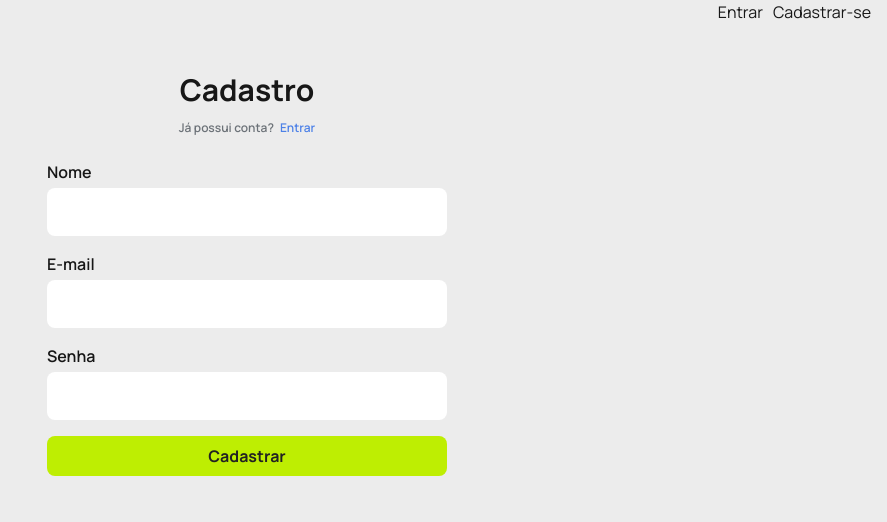
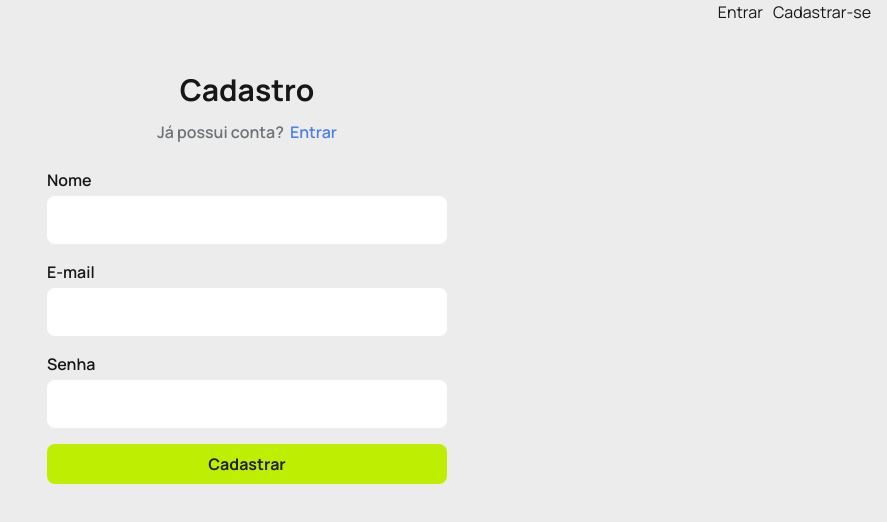
Before and after one commit to guerreiru/conecta, a Next.js app: page /register in a window 1280 px wide. Shown: the top 522 px of the page, without its empty margins (393-1280 px from the left). Built offline with nearby package versions, Linux system fonts and the light colour scheme; no server answers.

Commit message:
fix: refatorando estilização do componentes

```diff
--- a/src/app/(public)/register/page.tsx
+++ b/src/app/(public)/register/page.tsx
@@ -53,7 +53,7 @@ const Register: React.FC = () => {
     <div className="flex items-center justify-center pt-6">
       <div className="w-full max-w-md p-6">
         <h1 className="text-3xl font-bold text-center">Cadastro</h1>
-        <div className="mt-3 mb-6 text-xs font-semibold text-zinc-500 dark:text-white flex justify-center gap-1.5">
+        <div className="mt-3 mb-6 font-semibold text-zinc-500 dark:text-white flex justify-center gap-1.5">
           <p>Já possui conta?</p>
           <Link href="login" className="text-blue-500 cursor-pointer">
             Entrar
```
